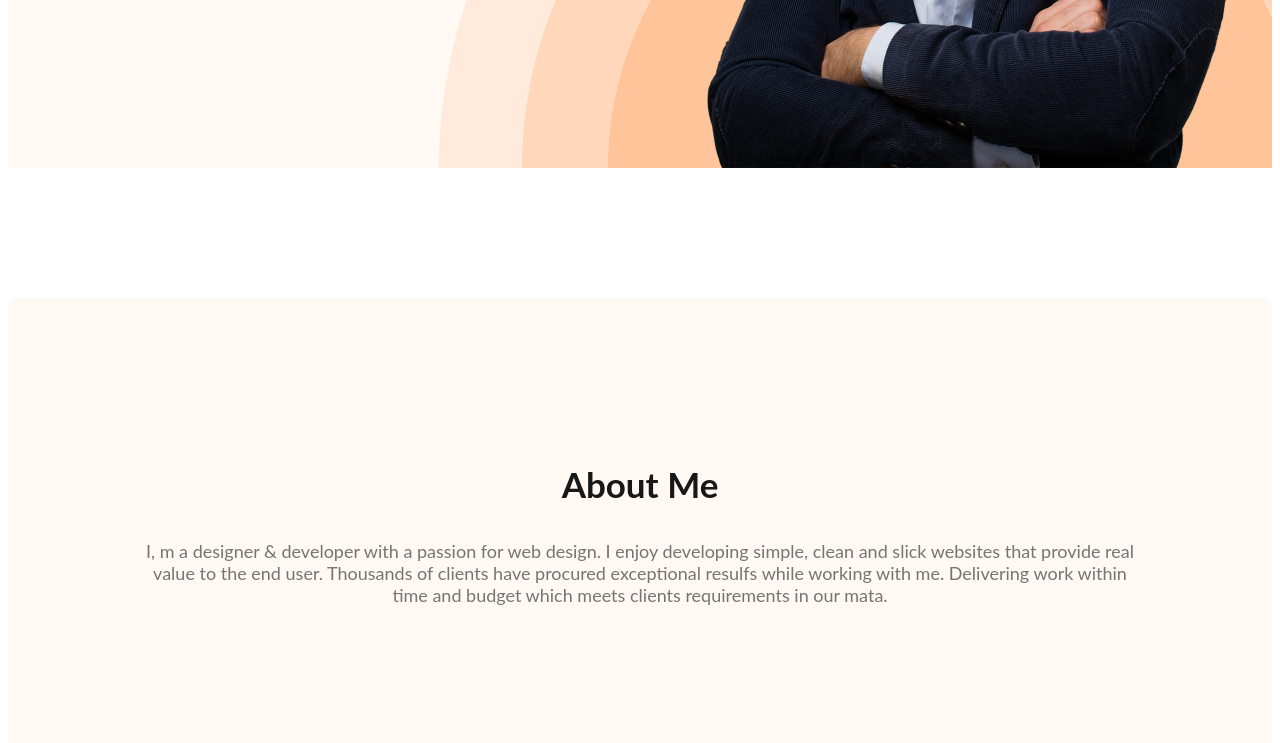
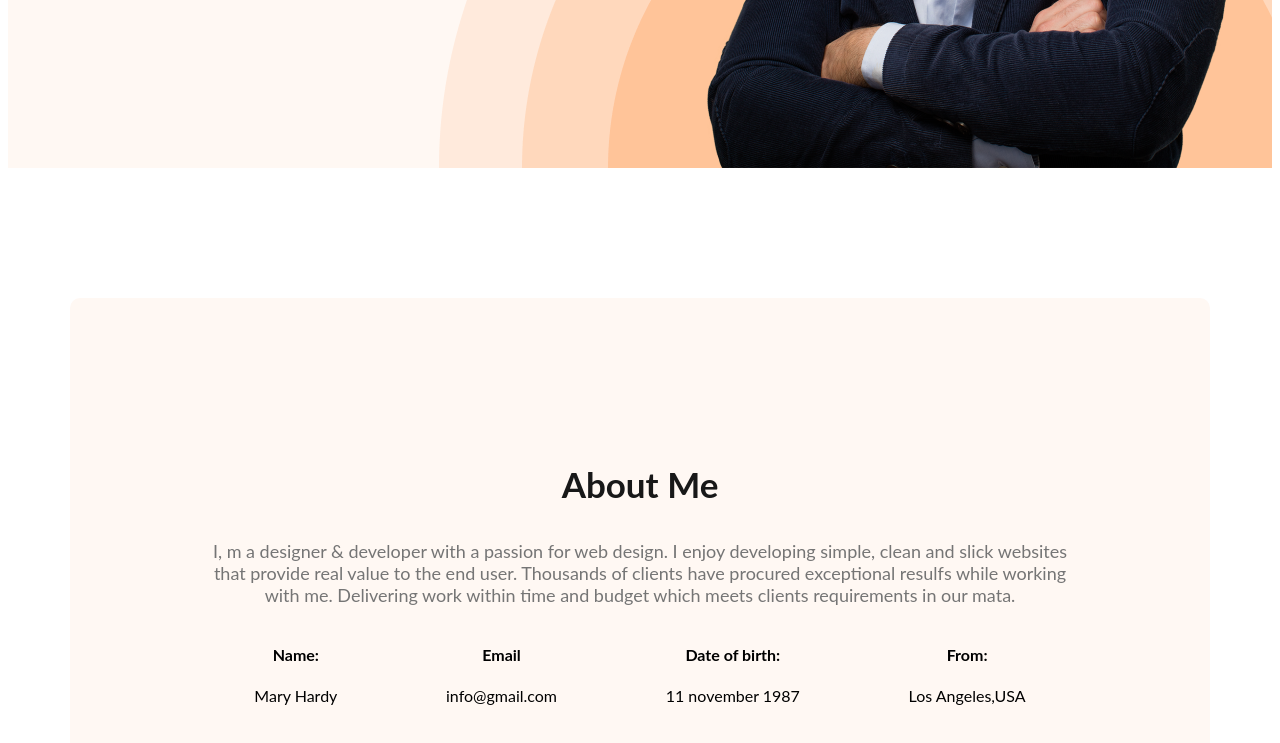
Before and after one commit to Shuchana2021/web-developer-porttfolio, a plain HTML site: page index.html in a window 1280 px wide. Shown: the part 731-1474 px from the top of the page. Drawn offline with Linux system fonts and the light colour scheme.

Commit message:
about information

```diff
--- a/index.html
+++ b/index.html
@@ -38,6 +38,36 @@
             <p class="section-description">
                 I, m a designer & developer with a passion for web design. I enjoy developing simple, clean and slick websites that provide real value to the end user. Thousands of clients have procured exceptional resulfs while working with me. Delivering work within time and budget which meets clients requirements in our mata.
             </p>
+            <div class="about-info-container">
+
+
+                <div class="about-info">
+                <h4 class="info-title">Name:</h4>
+                <p class="info-description">Mary Hardy</p>
+                </div>
+                <div class="about-info">
+                <h4 class="info-title">Email</h4>
+                <p class="info-description">info@gmail.com</p>
+                </div>
+                <div class="about-info">
+                <h4 class="info-title">Date of birth:</h4>
+                <p class="info-description">11 november 1987</p>
+                </div>
+                <div class="about-info">
+                <h4 class="info-title">From:</h4>
+                <p class="info-description">Los Angeles,USA</p>
+                </div>
+
+
+
+
+
+
+
+
+
+
+            </div>
         </section>
     </main>
     <footer>
--- a/styles/protfolio.css
+++ b/styles/protfolio.css
@@ -92,7 +92,10 @@ nav a{
 
 }
 /*main section styles */
-
+main{
+ max-width: 1140px;
+ margin: 0 auto;
+}
 
 
 /* about section styles */
@@ -103,3 +106,11 @@ nav a{
     margin: 130px 0;
 
 }
+.about-info-container{
+   display: flex;
+   justify-content: space-around;
+}
+.about-info{
+    text-align: center;
+
+}
```
